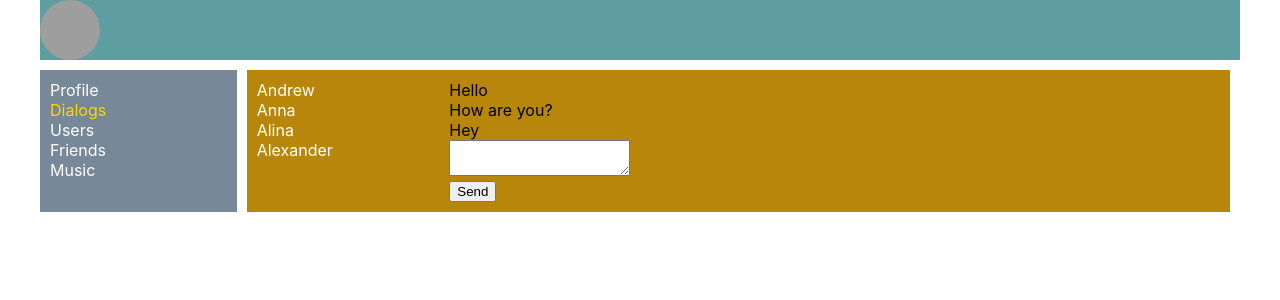
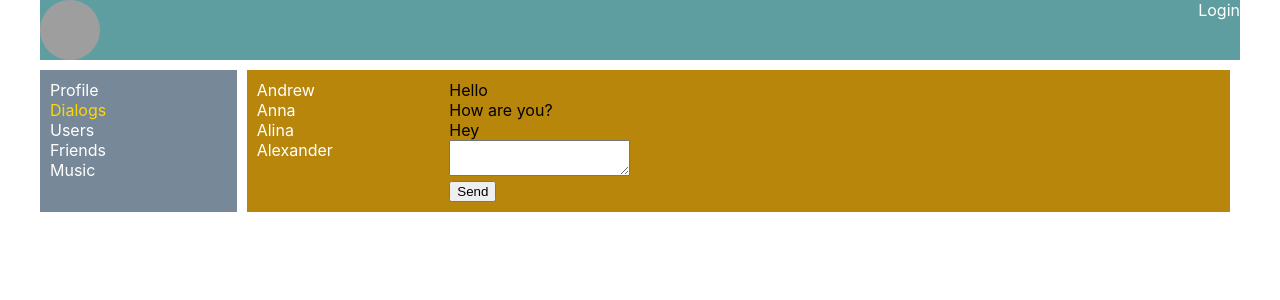
Before and after one commit to petritsyn/social-network-ts, a React (Create React App) app: page /dialogs in a window 1280 px wide. Shown: the top 300 px of the page. Built offline with nearby package versions, Linux system fonts and the light colour scheme; no server answers; grey boxes are pictures that could not be loaded.

Commit message:
61 login, auth

```diff
--- a/src/App.tsx
+++ b/src/App.tsx
@@ -1,19 +1,19 @@
 import React from 'react';
 import './App.css';
 import {BrowserRouter as Router, Switch, Route} from "react-router-dom";
-import Header from "./components/Header/Header";
 import Navbar from "./components/Navbar/Navbar";
 import Friends from "./components/Friends/Friends";
 import Music from "./components/Music/Music";
 import {DialogsContainer} from "./components/Dialogs/DialogsContainer";
 import UsersContainer from "./components/Users/UsersContainer";
 import ProfileContainer from "./components/Profile/ProfileContainer";
+import HeaderContainer from "./components/Header/HeaderContainer";
 
 function App() {
     return (
         <Router>
             <div className="App-wrapper">
-                <Header/>
+                <HeaderContainer/>
                 <Navbar/>
                 <div className="contentWrapper">
                     <Switch>
--- a/src/components/Header/Header.module.css
+++ b/src/components/Header/Header.module.css
@@ -9,3 +9,12 @@
     height: 60px;
     border-radius: 50%;
 }
+
+.loginBlock {
+    float: right;
+}
+
+.loginBlock a {
+    color: white;
+    text-decoration: none;
+}
--- a/src/components/Header/Header.tsx
+++ b/src/components/Header/Header.tsx
@@ -1,10 +1,15 @@
 import React from 'react';
 import s from './Header.module.css';
+import {NavLink} from "react-router-dom";
+import {HeaderPropsType} from "./HeaderContainer";
 
-const Header = () => {
+const Header = (props: HeaderPropsType) => {
     return (
         <div className={s.header}>
             <img src='https://image.shutterstock.com/image-vector/mr-logo-600w-330715661.jpg'/>
+            <div className={s.loginBlock}>
+                {props.isAuth ? props.login : <NavLink to='/login'>Login</NavLink>}
+            </div>
         </div>
     )
 }
--- /dev/null
+++ b/src/components/Header/HeaderContainer.tsx
@@ -0,0 +1,48 @@
+import React from 'react';
+import Header from "./Header";
+import {default as axios} from "axios";
+import {connect} from "react-redux";
+import {DataType, setAuthUserDataAC} from '../../redux/auth-reducer';
+import {AppStateType} from "../../redux/redux-store";
+
+type ResponseAuthType = {
+    data: {
+        id: number
+        login: string
+        email: string
+    },
+    resultCode: number
+}
+type MapStatePropsType = {
+    isAuth: boolean
+    login: string | null
+}
+type MapDispatchPropsType = {
+    setAuthUserDataAC: (data: DataType) => void
+}
+export type HeaderPropsType = MapStatePropsType & MapDispatchPropsType
+
+class HeaderContainer extends React.Component<HeaderPropsType>{
+
+    componentDidMount() {
+        axios.get<ResponseAuthType>(`https://social-network.samuraijs.com/api/1.0/auth/me`, {withCredentials: true})
+            .then((response) => {
+                if (response.data.resultCode === 0) {
+                    this.props.setAuthUserDataAC(response.data.data)
+                }
+            })
+    }
+
+    render() {
+        return <Header {...this.props}/>
+    }
+}
+
+let mapStateToProps = (state: AppStateType): MapStatePropsType => {
+    return {
+        isAuth: state.auth.isAuth,
+        login: state.auth.login
+    }
+}
+
+export default connect(mapStateToProps, {setAuthUserDataAC})(HeaderContainer);
--- /dev/null
+++ b/src/redux/auth-reducer.ts
@@ -0,0 +1,39 @@
+type initialStateType = {
+    id: number | null
+    email: string | null
+    login: string | null
+    isAuth: boolean
+}
+type ActionsTypes = ReturnType<typeof setAuthUserDataAC>
+
+let initialState = {
+    id: null,
+    email: null,
+    login: null,
+    isAuth: false
+}
+
+const authReducer = (state: initialStateType = initialState, action: ActionsTypes) => {
+    switch (action.type) {
+            case "SET_USER_DATA": {
+                return {
+                    ...state,
+                    ...action.data,
+                    isAuth: true
+                }
+        }
+        default: {
+            return state
+        }
+    }
+}
+
+export type DataType = {
+    id: number | null
+    email: string | null
+    login: string | null
+}
+
+export const setAuthUserDataAC = (data: DataType) => ({type: "SET_USER_DATA", data}) as const
+
+export default authReducer;
--- a/src/redux/redux-store.ts
+++ b/src/redux/redux-store.ts
@@ -2,11 +2,13 @@ import {combineReducers, createStore} from "redux";
 import profileReducer from "./profile-reducer";
 import dialogsReducer from "./dialogs-reducer";
 import {usersReducer} from "./users-reducer";
+import authReducer from "./auth-reducer";
 
 export const rootReducer = combineReducers({
     profilePage: profileReducer,
     dialogsPage: dialogsReducer,
-    usersPage: usersReducer
+    usersPage: usersReducer,
+    auth: authReducer
 })
 
 
```
